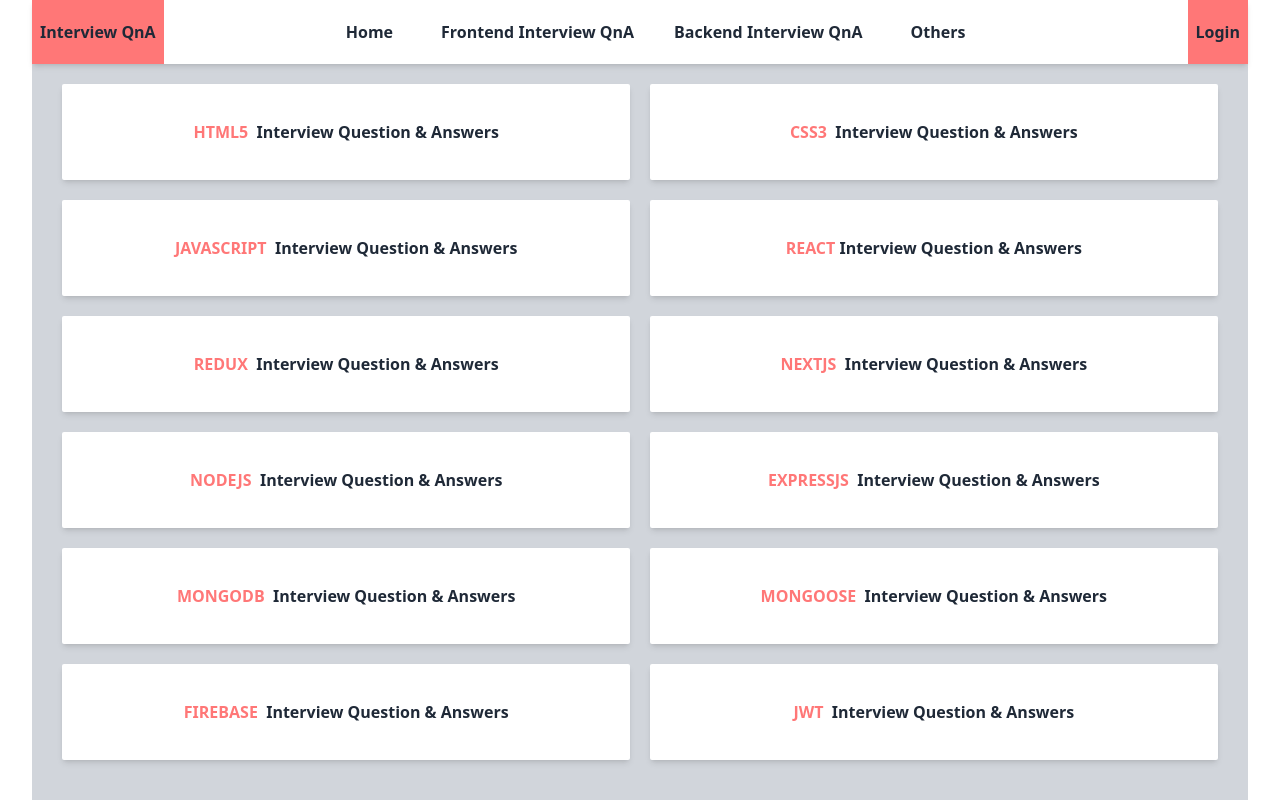
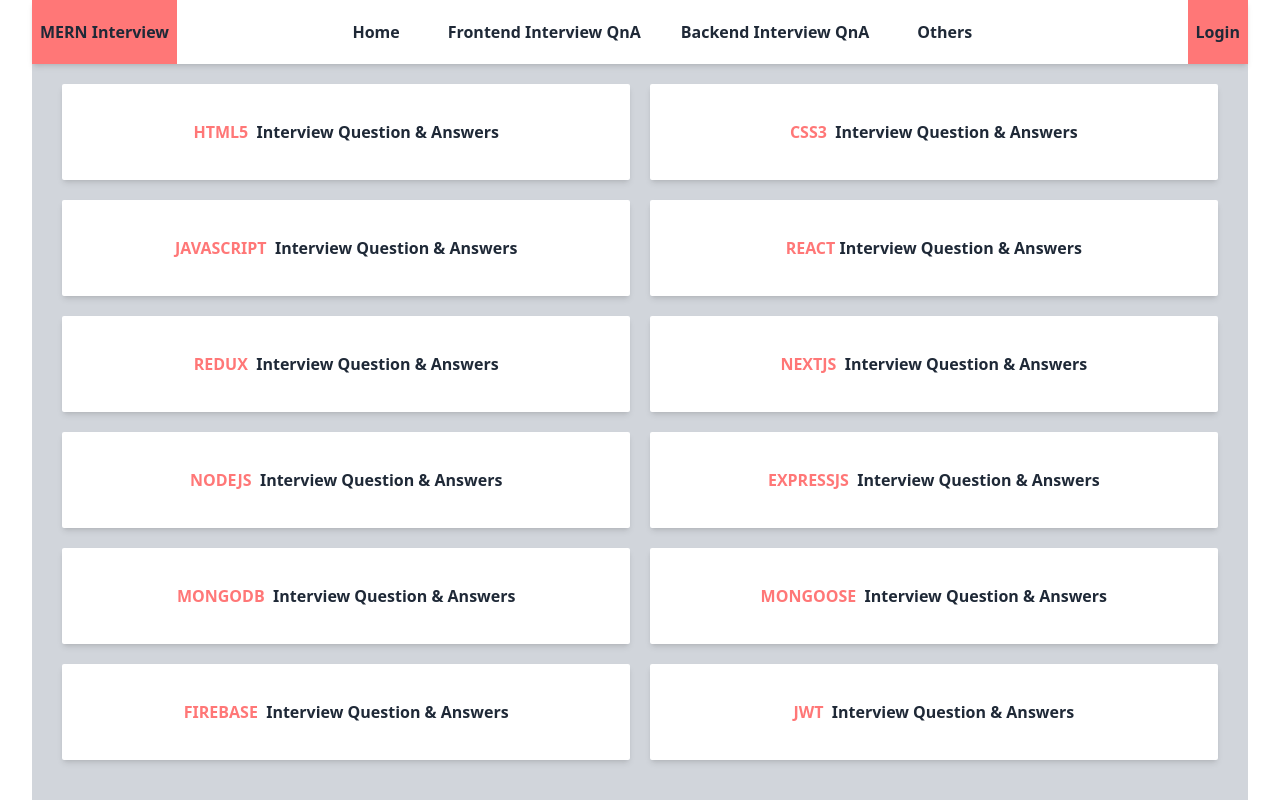
Before and after one commit to sojibjubayer/mern-interview-qna, a Next.js app: page / in a window 1280 px wide. Shown: the top 800 px of the page. Built offline with nearby package versions, Linux system fonts and the light colour scheme.

Commit message:
rename title

```diff
--- a/src/components/shared/Navbar.jsx
+++ b/src/components/shared/Navbar.jsx
@@ -7,7 +7,7 @@ const Navbar = () => {
        <div>
          <div className='bg-white shadow-md md:flex h-16 items-center justify-between font-semibold hidden'>
             <div className='bg-[#FF7777] flex items-center h-full px-2'>
-                Interview QnA
+                MERN Interview
             </div>
             <ul className='flex gap-10 relative'>
                 <li><Link href="/" className='px-2 py-1 hover:text-[#fe7070]'>Home</Link></li>
```
